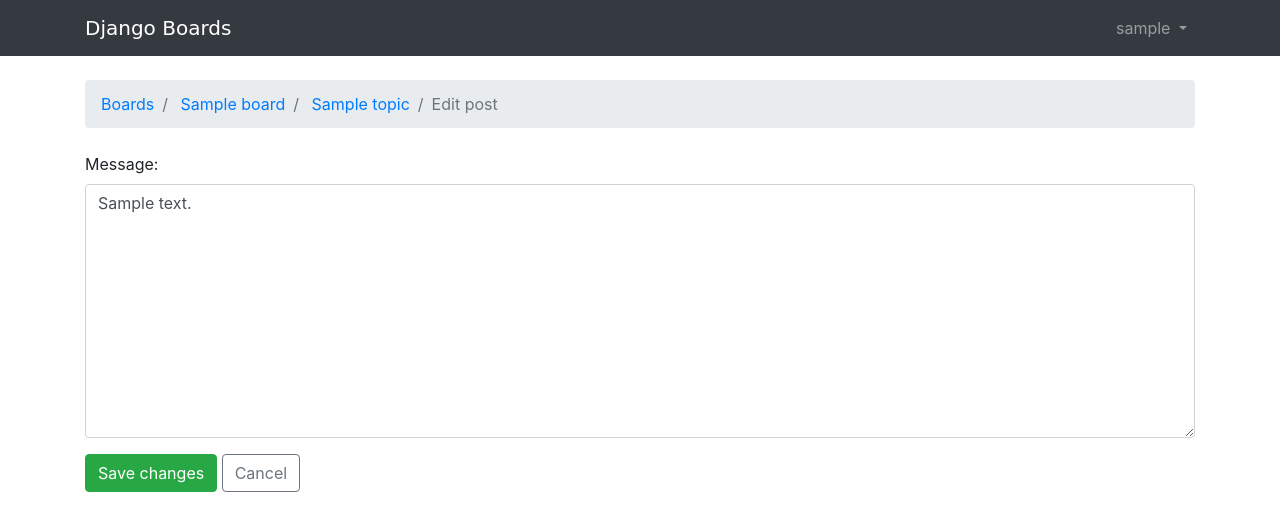
After one commit to frems24/django-boards, a Django app: page /boards/1/topics/1/posts/1/edit/ in a window 1280 px wide. The commit adds this page. Shown: the top 531 px of the page. Run offline with Django 3.2, Linux system fonts and the light colour scheme; a user stored in the database is signed in; tables that the repository leaves empty hold one stand-in row (values such as "Sample post"); some libraries are stand-ins or nearby versions; some web fonts are replaced.

Commit message:
edit-post-UpdateView

```diff
--- a/boards/views.py
+++ b/boards/views.py
@@ -1,6 +1,9 @@
+from django.db.models import Count
+from django.views.generic import UpdateView
+from django.utils import timezone
+from django.utils.decorators import method_decorator
 from django.contrib.auth.decorators import login_required
 from django.shortcuts import render, redirect, get_object_or_404
-from django.db.models import Count
 
 from boards.forms import NewTopicForm, PostForm
 from boards.models import Board, Post, Topic
@@ -8,14 +11,12 @@ from boards.models import Board, Post, Topic
 
 def home(request):
     boards = Board.objects.all()
-
     return render(request, 'home.html', {'boards': boards})
 
 
 def board_topics(request, pk):
     board = get_object_or_404(Board, pk=pk)
     topics = board.topics.order_by('-last_updated').annotate(replies=Count('posts') - 1)
-
     return render(request, 'topics.html', {'board': board, 'topics': topics})
 
 
@@ -61,3 +62,23 @@ def reply_topic(request, pk, topic_pk):
     else:
         form = PostForm()
     return render(request, 'reply_topic.html', {'topic': topic, 'form': form})
+
+
+@method_decorator(login_required, name='dispatch')
+class PostUpdateView(UpdateView):
+    model = Post
+    fields = ('message', )
+    template_name = 'edit_post.html'
+    pk_url_kwarg = 'post_pk'
+    context_object_name = 'post'
+
+    def get_queryset(self):
+        queryset = super().get_queryset()
+        return queryset.filter(created_by=self.request.user)
+
+    def form_valid(self, form):
+        post = form.save(commit=False)
+        post.updated_by = self.request.user
+        post.updated_at = timezone.now()
+        post.save()
+        return redirect('topic_posts', pk=post.topic.board.pk, topic_pk=post.topic.pk)
--- a/project/urls.py
+++ b/project/urls.py
@@ -53,6 +53,8 @@ urlpatterns = [
 
     re_path(r'^boards/(?P<pk>\d+)/topics/(?P<topic_pk>\d+)/$', views.topic_posts, name='topic_posts'),
     re_path(r'^boards/(?P<pk>\d+)/topics/(?P<topic_pk>\d+)/reply/$', views.reply_topic, name='reply_topic'),
+    re_path(r'^boards/(?P<pk>\d+)/topics/(?P<topic_pk>\d+)/posts/(?P<post_pk>\d+)/edit/$',
+            views.PostUpdateView.as_view(), name='edit_post'),
 
     path('admin/', admin.site.urls),
 ]
--- /dev/null
+++ b/templates/edit_post.html
@@ -0,0 +1,23 @@
+{% extends 'base.html' %}
+
+{% block title %}Edit post{% endblock %}
+
+{% block breadcrumb %}
+    <li class="breadcrumb-item"><a href="{% url 'home' %}">Boards</a></li>
+    <li class="breadcrumb-item">
+        <a href="{% url 'board_topics' post.topic.board.pk %}">{{ post.topic.board.name }}</a></li>
+    <li class="breadcrumb-item">
+        <a href="{% url 'topic_posts' post.topic.board.pk post.topic.pk %}">{{ post.topic.subject }}</a></li>
+    <li class="breadcrumb-item active">Edit post</li>
+{% endblock %}
+
+{% block content %}
+    <form method="post" class="mb-4" novalidate>
+        {% csrf_token %}
+        {% include 'includes/form.html' %}
+        <button type="submit" class="btn btn-success">Save changes</button>
+        <a href="{% url 'topic_posts' post.topic.board.pk post.topic.pk %}"
+           class="btn btn-outline-secondary"
+           role="button">Cancel</a>
+    </form>
+{% endblock %}
--- a/templates/topic_posts.html
+++ b/templates/topic_posts.html
@@ -37,7 +37,9 @@
                         {{ post.message }}
                         {% if post.created_by == user %}
                             <div class="mt-3">
-                                <a href="#" class="btn btn-primary btn-sm" role="button">Edit</a>
+                                <a href="{% url 'edit_post' post.topic.board.pk post.topic.pk post.pk %}"
+                                   class="btn btn-primary btn-sm"
+                                   role="button">Edit</a>
                             </div>
                         {% endif %}
                     </div>
```
Also changed, not shown: boards/tests/test_view_edit_post.py (added, +116 -0 lines).
